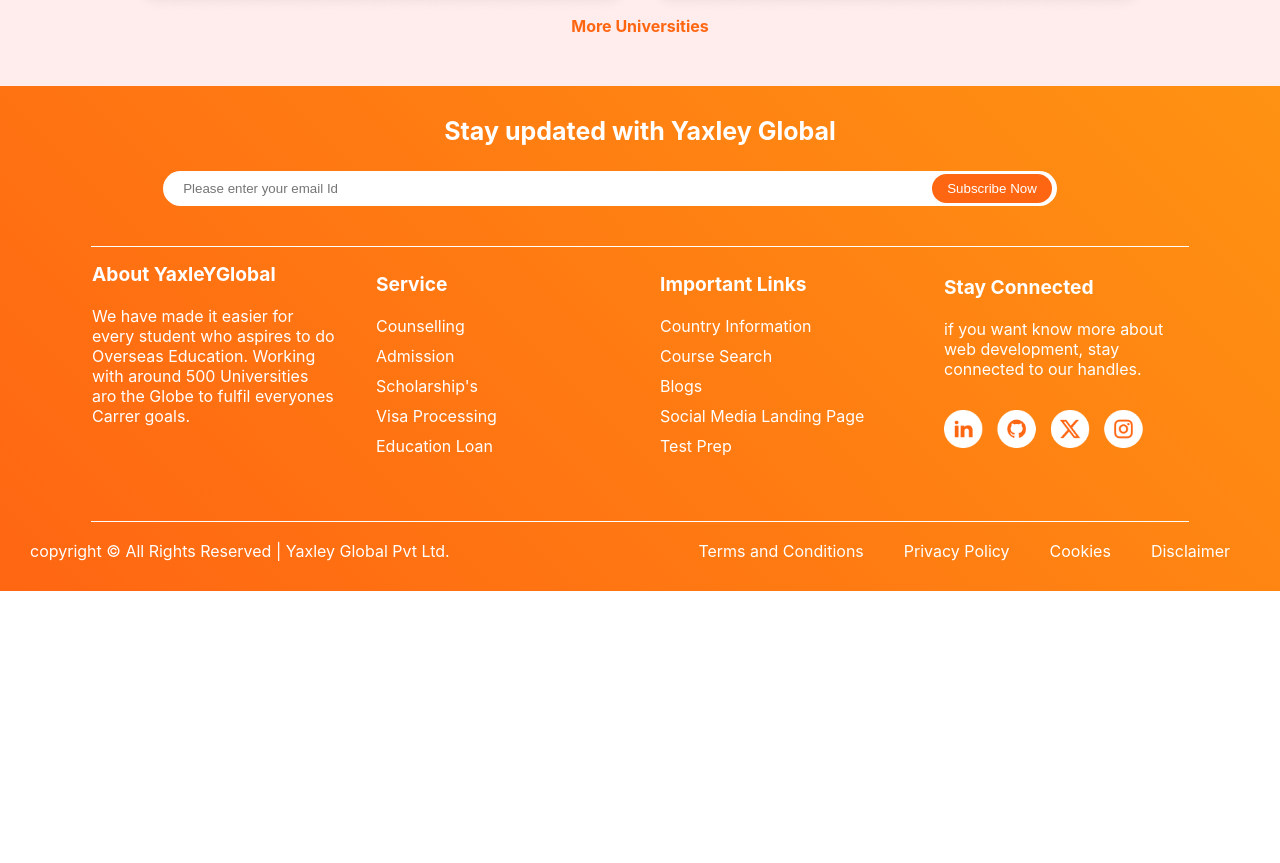
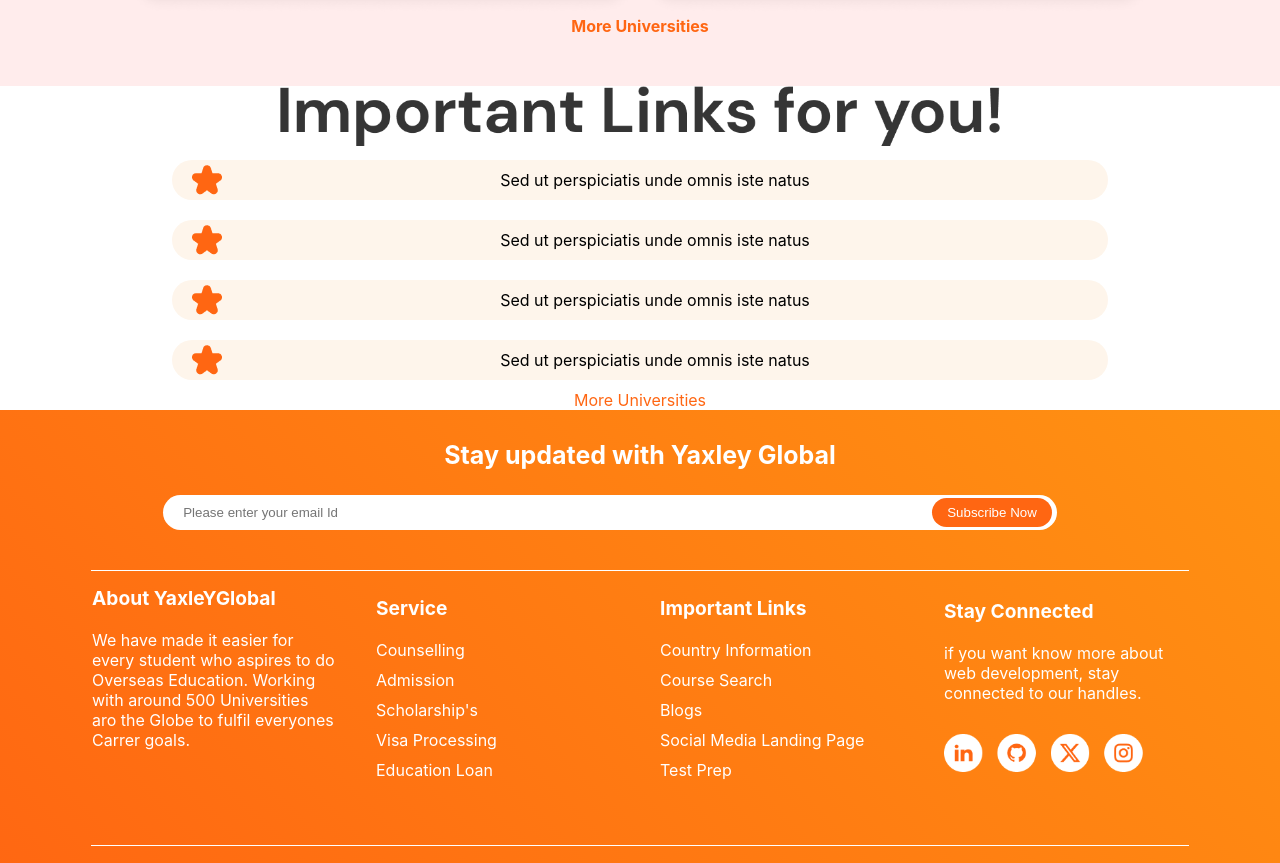
Before and after one commit to harsh4105/yaxleyProjectFrontend, a React (Create React App) app: page /usacountry in a window 1280 px wide. Shown: the part 5098-5961 px from the top of the page. Before the commit the page ends 5689 px from the top, so only its background shows below. Built offline with nearby package versions, Linux system fonts and the light colour scheme; the HTML template or start-up script is replaced by a standard one.

Commit message:
complete USA Country page

```diff
--- /dev/null
+++ b/src/components/ImportantLinks/ImportantLinks.css
@@ -0,0 +1,38 @@
+.ImportantLinks-section{
+    display: flex;
+    flex-direction: column;
+    justify-content: center;
+    align-items: center;
+}
+
+.ImportantLinks-Heading img{
+    height: 60px;
+}
+
+.ImportantLinks-contain-section{
+    display: flex;
+    flex-direction: column;
+    justify-content: center;
+    align-items: center;
+    width: 100%;
+}
+
+.ImportantLinks-contain-section div{
+    display: flex;
+    justify-content: space-between;
+    align-items: center;
+    background: #FEF5EB;
+    width: 70% ;
+    padding:  5px 20px;
+    border-radius: 20px;
+    margin: 10px 0;
+}
+.ImportantLinks-contain-section div i{
+    color: #FF6612;
+}
+.ImportantLinks-contain-section div:hover{
+    color: #FF6612;
+}
+.ImportantLinks-section  span{
+    color: #FF6612;
+}
--- /dev/null
+++ b/src/components/ImportantLinks/ImportantLinks.jsx
@@ -0,0 +1,40 @@
+import React from "react";
+import './ImportantLinks.css';
+import ImportantLinksHeadingImg from '../images/ImportantLinksHeadingImg.png';
+import star from '../images/star.png';
+
+
+const ImportantLinks = () => {
+    return (
+        <div className="ImportantLinks-section">
+            <div className="ImportantLinks-Heading">
+                <img src={ImportantLinksHeadingImg} alt="ImportantLinksHeadingImg" />
+            </div>
+            <div className="ImportantLinks-contain-section">
+                <div>
+                    <img src={star} alt="star-img" />
+                    <p>Sed ut perspiciatis unde omnis iste natus</p>
+                    <i class="fa-solid fa-arrow-right"></i>
+                </div>
+                <div>
+                    <img src={star} alt="star-img" />
+                    <p>Sed ut perspiciatis unde omnis iste natus</p>
+                    <i class="fa-solid fa-arrow-right"></i>
+                </div>
+                <div>
+                    <img src={star} alt="star-img" />
+                    <p>Sed ut perspiciatis unde omnis iste natus</p>
+                    <i class="fa-solid fa-arrow-right"></i>
+                </div>
+                <div>
+                    <img src={star} alt="star-img" />
+                    <p>Sed ut perspiciatis unde omnis iste natus</p>
+                    <i class="fa-solid fa-arrow-right"></i>
+                </div>
+            </div>
+            <span>More Universities</span>
+        </div>
+    )
+}
+
+export default ImportantLinks;
--- a/src/pages/UsaCountry.jsx
+++ b/src/pages/UsaCountry.jsx
@@ -4,6 +4,7 @@
 import AdvantagesOfUsaEducation from '../components/AdvantagesOfUsaEducation/AdvantagesOfUsaEducation';
 import GlobalRecognizationOfUsaEducation from '../components/GlobalRecognizationOfUsaEducation/GlobalRecognizationOfUsaEducation';
 import PopularUniversities from '../components/PopularUniversities/PopularUniversities';
+import ImportantLinks from '../components/ImportantLinks/ImportantLinks';
 
 const USAPage = () => {
   return (
@@ -13,6 +14,7 @@
       <AdvantagesOfUsaEducation/>
       <GlobalRecognizationOfUsaEducation/>
       <PopularUniversities/>
+      <ImportantLinks/>
     </div>
   );
 };
```
Also changed, not shown: src/components/images/ImportantLinksHeadingImg.png (added), src/components/images/star.png (added).
